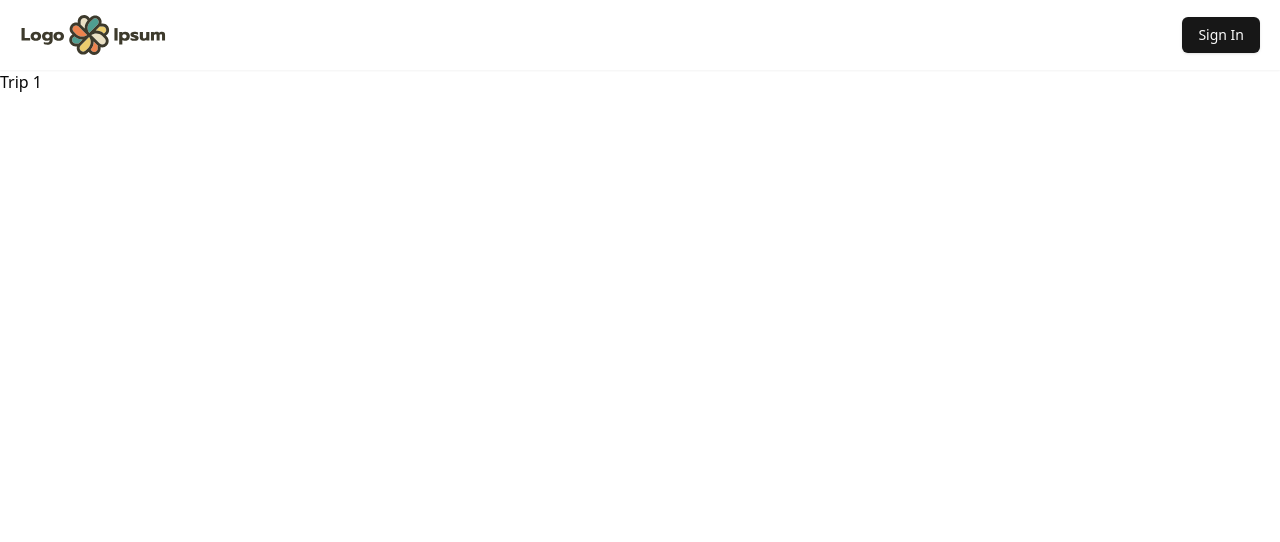
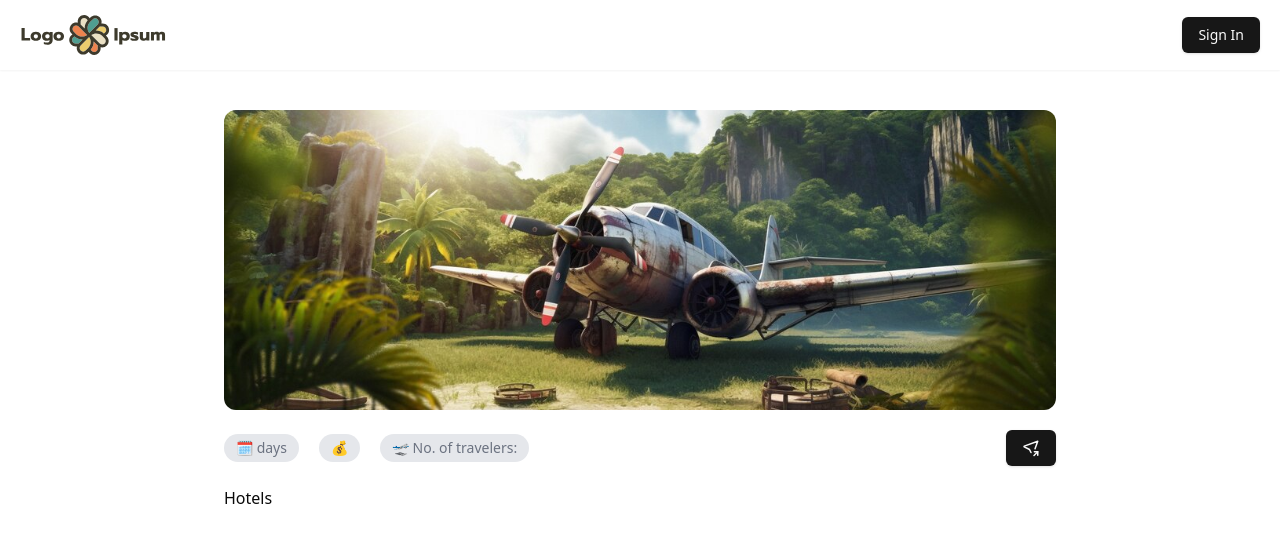
Before and after one commit to 1thenameisshivam/Journey-Juggler, a React (Vite) app: page /trip/1 in a window 1280 px wide. Shown: the top 542 px of the page. Built offline with nearby package versions, Linux system fonts and the light colour scheme; no server answers; the database is empty.

Commit message:
infoSection created

```diff
--- /dev/null
+++ b/src/components/custom/Hotels.jsx
@@ -0,0 +1,7 @@
+/* eslint-disable no-unused-vars */
+/* eslint-disable react/prop-types */
+const Hotels = ({ data }) => {
+  return <div>Hotels</div>;
+};
+
+export default Hotels;
--- /dev/null
+++ b/src/components/custom/InfoSection.jsx
@@ -0,0 +1,35 @@
+import { Button } from "../ui/button";
+import { TbLocationShare } from "react-icons/tb";
+/* eslint-disable react/prop-types */
+const InfoSection = ({ data }) => {
+  return (
+    <div>
+      <img
+        src="/PlaceHolder.jpg"
+        alt="logo"
+        className=" h-[300px] w-full object-cover rounded-xl"
+      />
+      <div className="my-5 flex-col gap-2">
+        <h2 className="font-bold text-2xl m-2">{data?.destination}</h2>
+        <div className="flex justify-between">
+          <div className="flex gap-5 flex-wrap items-center">
+            <h2 className="p-1 px-3 bg-gray-200 rounded-full text-gray-500 text-xs md:text-sm">
+              🗓️ {data?.days} days
+            </h2>
+            <h2 className="p-1 px-3 bg-gray-200 rounded-full text-gray-500 text-xs md:text-sm">
+              💰 {data?.budget}
+            </h2>
+            <h2 className="p-1 px-3 bg-gray-200 rounded-full text-gray-500 text-xs md:text-sm">
+              🛫 No. of travelers: {data?.travelWith}
+            </h2>
+          </div>
+          <Button>
+            <TbLocationShare className="font-bold text-lg" />
+          </Button>
+        </div>
+      </div>
+    </div>
+  );
+};
+
+export default InfoSection;
--- a/src/pages/Trip.jsx
+++ b/src/pages/Trip.jsx
@@ -1,7 +1,43 @@
 import { useParams } from "react-router-dom";
+import { doc, getDoc } from "firebase/firestore";
+import { db } from "@/services/firebaseService";
+import { toast } from "sonner";
+import { useEffect, useState } from "react";
+import InfoSection from "@/components/custom/InfoSection";
+import Hotels from "@/components/custom/Hotels";
 const Trip = () => {
+  const [trip, setTrip] = useState([]);
   const { tripId } = useParams();
-  return <div>Trip {tripId}</div>;
+
+  useEffect(() => {
+    GetTripData(tripId);
+  }, [tripId]);
+
+  const GetTripData = async (docId) => {
+    const docRef = doc(db, "AiTrips", docId);
+    const docSnap = await getDoc(docRef);
+
+    if (docSnap.exists()) {
+      // console.log("Document data:", docSnap.data());
+      setTrip(docSnap.data());
+    } else {
+      // docSnap.data() will be undefined in this case
+      toast("No such document!");
+    }
+  };
+
+  console.log(trip);
+
+  return (
+    <div className="p-10 md:px-20 lg:px-44  xl:px-56">
+      {/*Information section*/}
+      <InfoSection data={trip?.userSelection} />
+      {/*Hotel Plans*/}
+      <Hotels data={trip?.tripData?.hotels} />
+      {/*Daily plan*/}
+      {/*Footer*/}
+    </div>
+  );
 };
 
 export default Trip;
```
Also changed, not shown: public/PlaceHolder.jpg (added).
